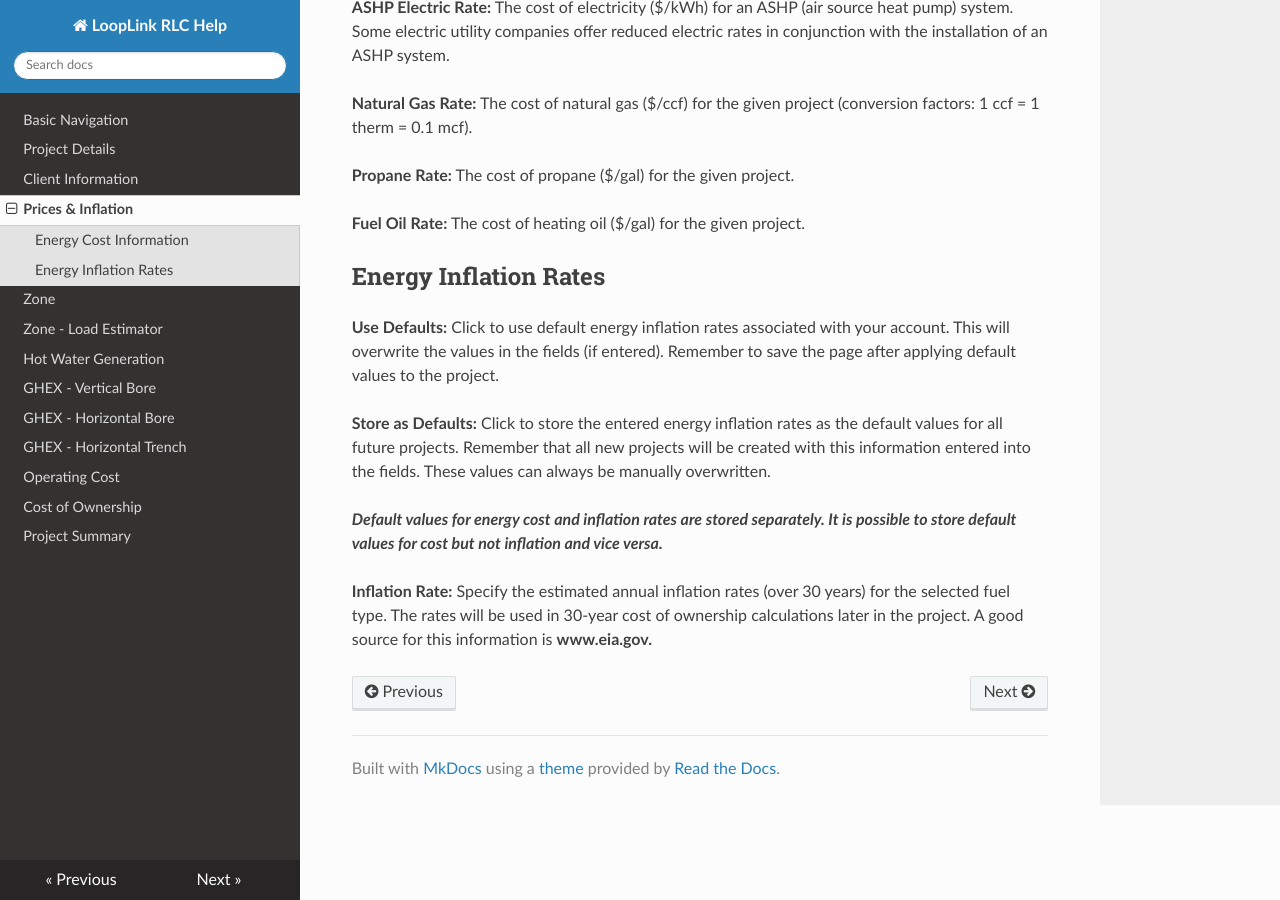
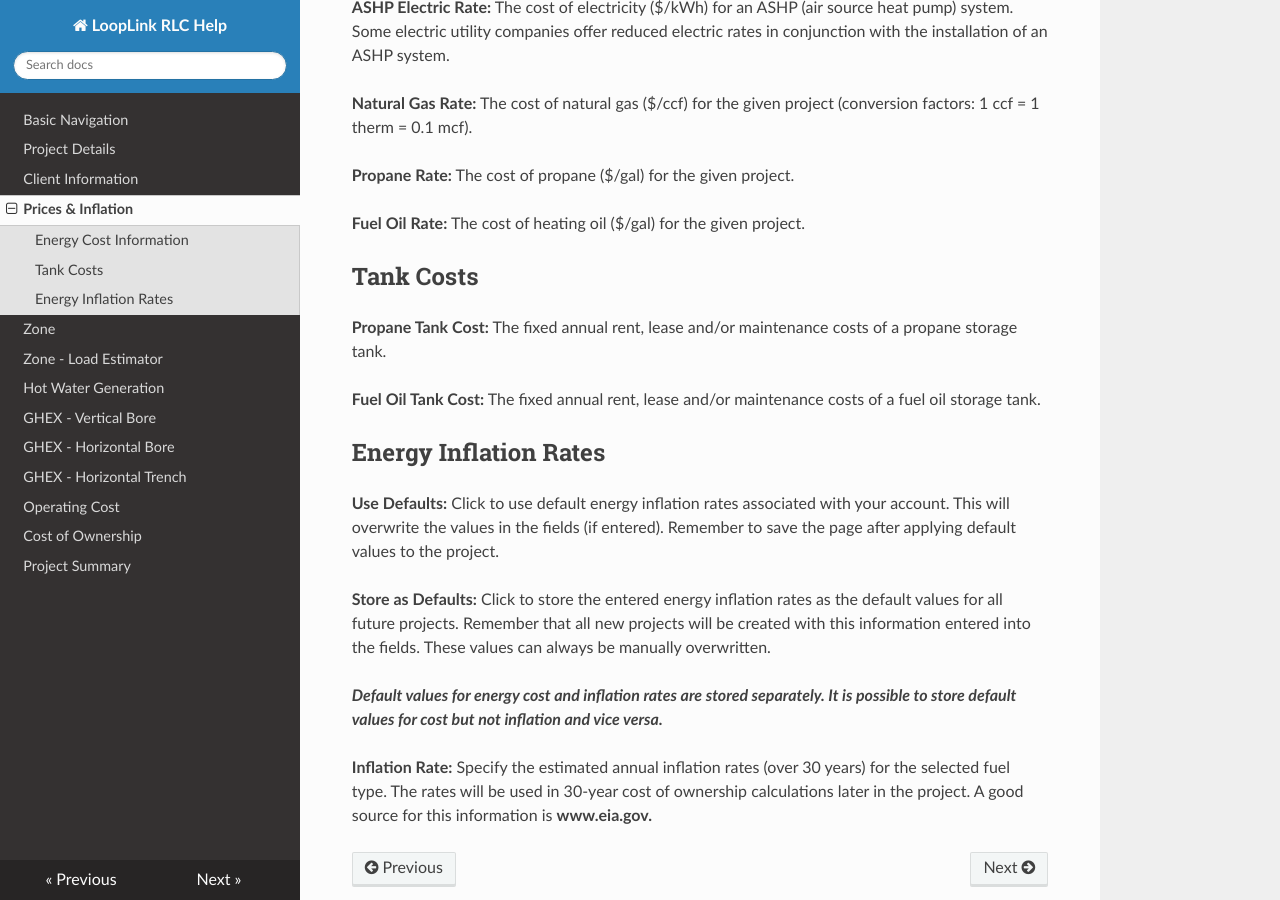
Before and after one commit to geoconnections-rjc/RLC_DOCS, an MkDocs documentation site: the page built from docs/prices_and_inflation.md, in a window 1280 px wide and 900 px high, scrolled down 970 px. Built offline with MkDocs 1.6.1, drawn with Linux system fonts in a browser that asks for light colours; nearby versions of some CDN libraries; old or Windows-style settings are respelled for this version of MkDocs.

Commit message:
Add Tank Costs

```diff
--- a/docs/prices_and_inflation.md
+++ b/docs/prices_and_inflation.md
@@ -26,6 +26,12 @@ Enter the local utility rates for annual operating cost calculations. If a field
 
 **Fuel Oil Rate:** The cost of heating oil ($/gal) for the given project.
 
+##Tank Costs
+
+**Propane Tank Cost:** The fixed annual rent, lease and/or maintenance costs of a propane storage tank.
+
+**Fuel Oil Tank Cost:** The fixed annual rent, lease and/or maintenance costs of a fuel oil storage tank.
+
 ##Energy Inflation Rates
 
 **Use Defaults:** Click to use default energy inflation rates associated with your account. This will overwrite the values in the fields (if entered). Remember to save the page after applying default values to the project.
```
